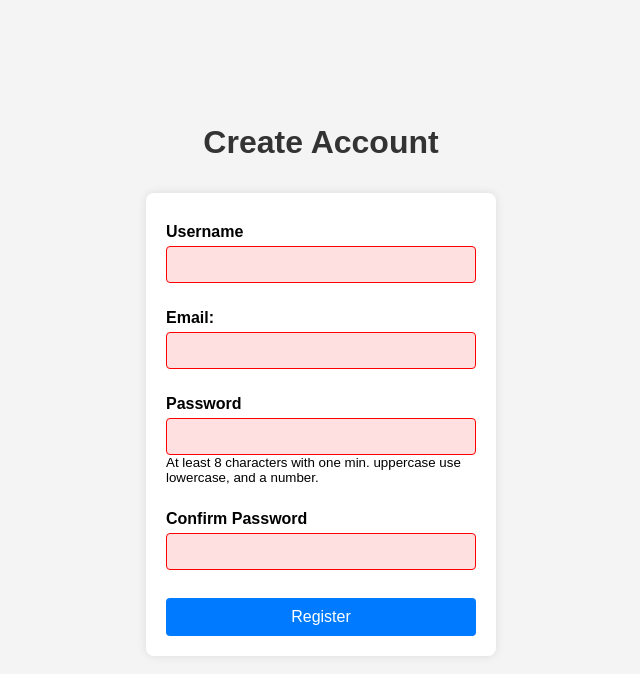
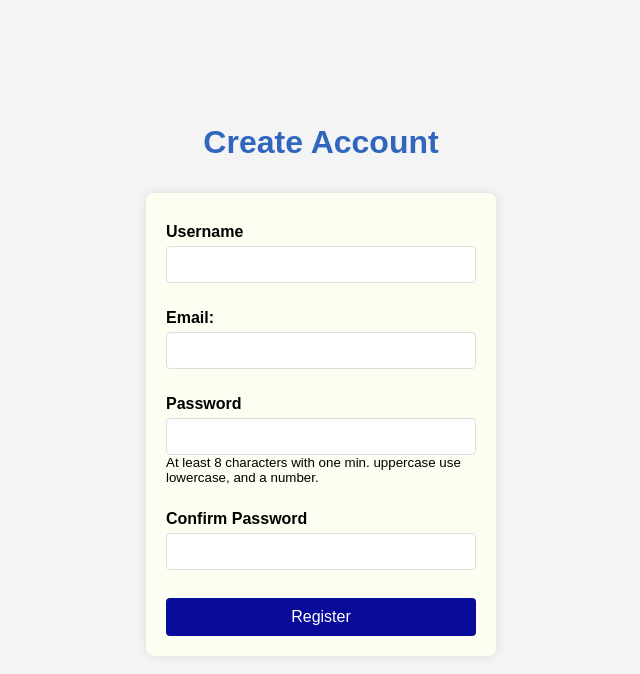
Before and after one commit to 4Drea4/Lab2-User-Registration-Form, a plain HTML site: page index.html in a window 1280 px wide. Shown: the whole page, without its empty margins (319-959 px from the left). Drawn offline with Linux system fonts and the light colour scheme.

Commit message:
basic styling

```diff
--- a/style.css
+++ b/style.css
@@ -21,7 +21,7 @@ body {
     flex-direction: column;
     width: 350px;
     max-width: calc(100% - 40px);
-    background: #fff;
+    background: #FBFFF1;
     padding: 20px;
     border-radius: 8px;
     box-shadow: 0 0 10px rgba(0,0,0,0.1);
@@ -46,7 +46,7 @@ body {
 
 
   #customValidationForm input.invalid,
-  #customValidationForm input:invalid {
+  /* #customValidationForm input:invalid  */{
     border-color: red;
     background-color: #ffe0e0;
   }
@@ -65,7 +65,7 @@ body {
   }
 
   #customValidationForm button[type="submit"] {
-    background-color: #007bff;
+    background-color: #090C9B;
     color: #fff;
     padding: 10px 15px;
     border: none;
@@ -77,9 +77,13 @@ body {
   }
 
   #customValidationForm button[type="submit"]:hover {
-    background-color: #0056b3;
+    background-color: #B4C5E4;
   }
 
   #customValidationForm input:focus:invalid {
     outline: none;
   }
+
+  #header{
+    color: #3066BE;
+  }
```
Also changed, not shown: index.js (+1 -10 lines), 1 other file.
